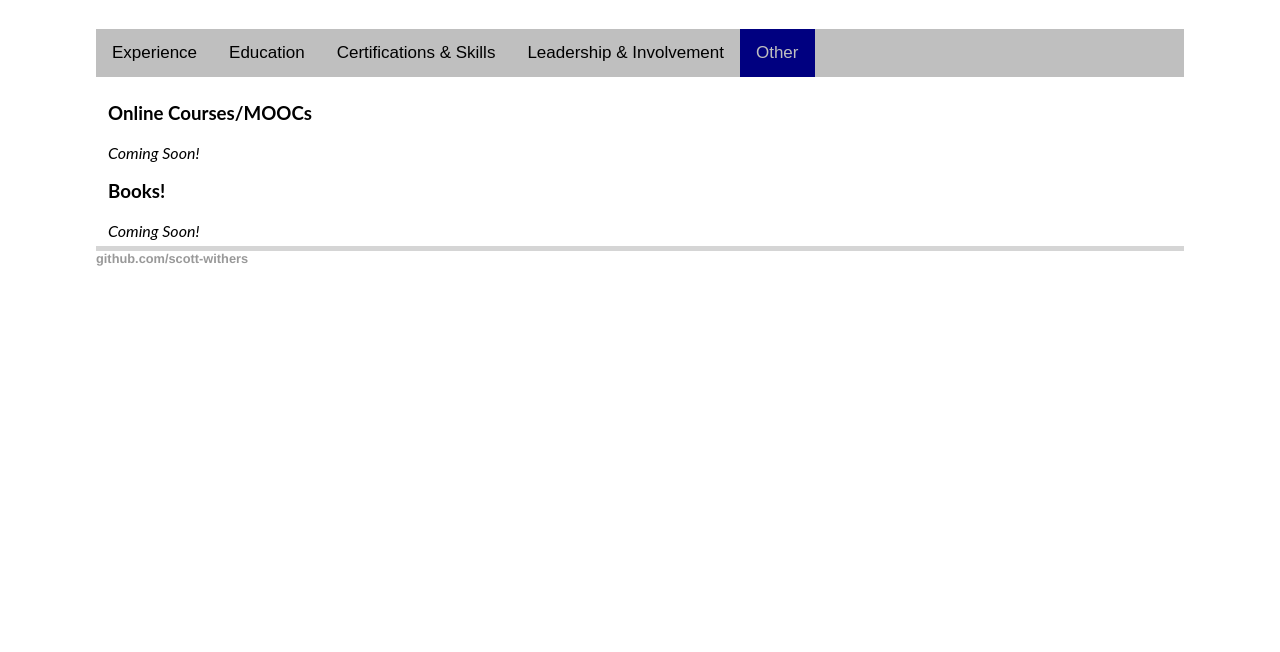
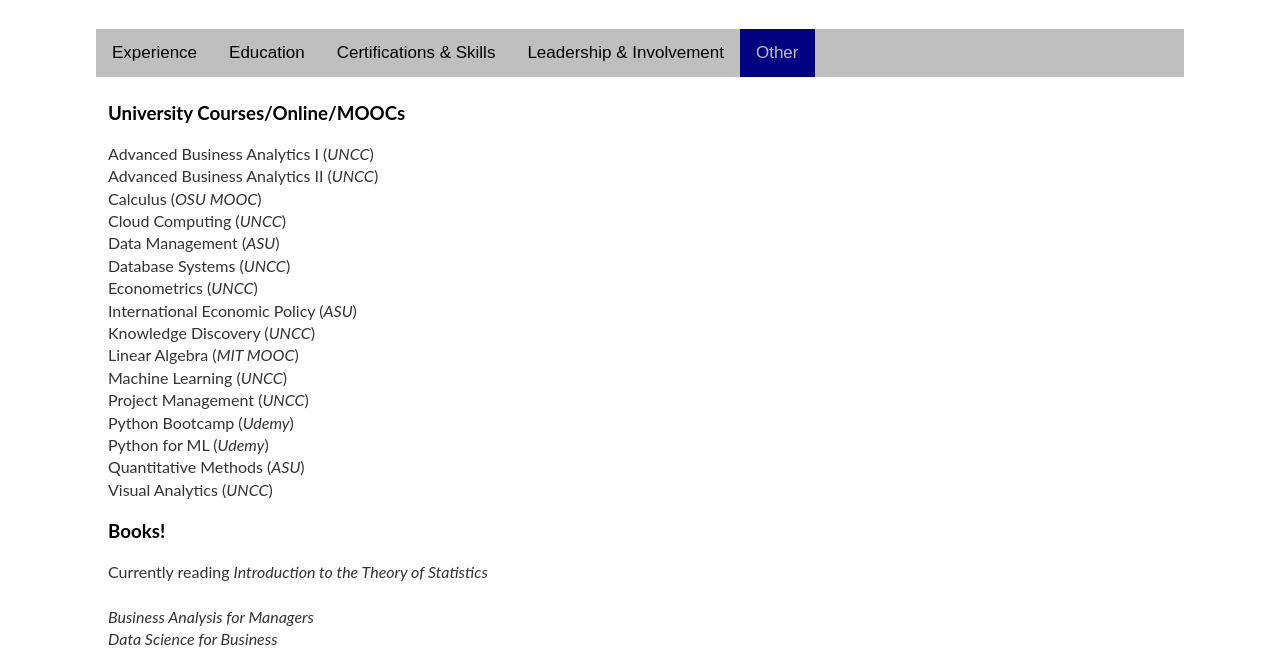
Before and after one commit to scott-withers/scott-withers.github.io, a plain HTML site: page resume.html in a window 1280 px wide. Both pictures are taken after a click on the button "Other". Shown: the part 148-800 px from the top of the page. Drawn offline with Linux system fonts and the light colour scheme.

Commit message:
resume-other

```diff
--- a/resume.html
+++ b/resume.html
@@ -93,7 +93,7 @@
       </ul>
       <hr>
       <hr>
-      <h3>Additional Work Experience</h3>
+      <h3>Other Work Experience</h3>
       <i>Coming Soon!</i>
     </div>
 
@@ -130,10 +130,42 @@
     </div>
 
     <div id="Oth" class="tabcontent">
-      <h3>Online Courses/MOOCs</h3>
-      <i>Coming Soon!</i>
+      <h3>University Courses/Online/MOOCs</h3>
+      <p style="font-size:17x">
+        Advanced Business Analytics I (<i>UNCC</i>)<br>
+        Advanced Business Analytics II (<i>UNCC</i>)<br>
+        Calculus (<i>OSU MOOC</i>)<br>
+        Cloud Computing (<i>UNCC</i>)<br>
+        Data Management (<i>ASU</i>)<br>
+        Database Systems (<i>UNCC</i>)<br>
+        Econometrics (<i>UNCC</i>)<br>
+        International Economic Policy (<i>ASU</i>)<br>
+        Knowledge Discovery (<i>UNCC</i>)<br>
+        Linear Algebra (<i>MIT MOOC</i>)<br>
+        Machine Learning (<i>UNCC</i>)<br>
+        Project Management (<i>UNCC</i>)<br>
+        Python Bootcamp (<i>Udemy</i>)<br>
+        Python for ML (<i>Udemy</i>)<br>
+        Quantitative Methods (<i>ASU</i>)<br>
+        Visual Analytics (<i>UNCC</i>)<br>
+      </p>
       <h3>Books!</h3>
-      <i>Coming Soon!</i>
+      <p style="font-size:17x">
+        Currently reading <i>Introduction to the Theory of Statistics</i><br>
+        <br>
+        <i>Business Analysis for Managers</i><br>
+        <i>Data Science for Business</i><br>
+        <i>Discovering Knowledge in Data</i><br>
+        <i>Econometrics with R</i><br>
+        <i>Hadoop: The Defenitive Guide</i><br>
+        <i>Introduction to Information Retrieval</i><br>
+        <i>Keeping Up with the Quants</i><br>
+        <i>R for Everyone</i><br>
+        <i>Your Statistical Consultant</i><br>
+        <i>Modeling Techniques in Predictive Analytics</i><br>
+        <i>Machine Learning</i><br>
+        <i>Python Machine Learning</i><br>
+      </p>
     </div>
 
     <script>
```
